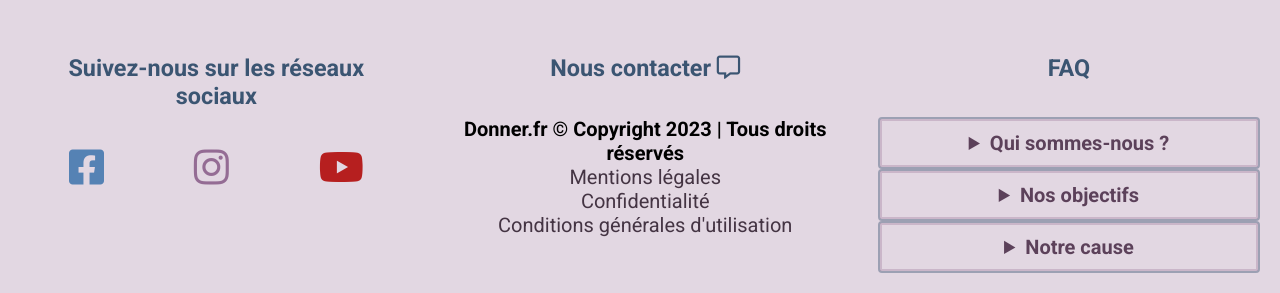
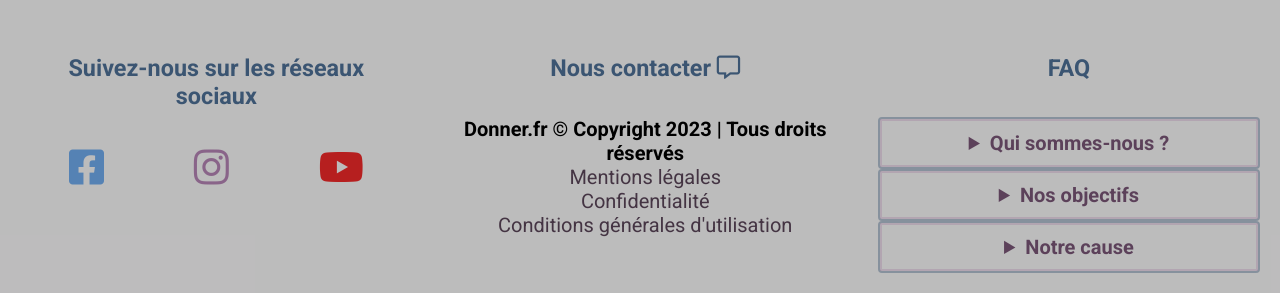
Before and after one commit to amaliaSC/donner, a Symfony app: template templates/ad/new.html.twig in a window 1280 px wide. Shown: the part 1036-1329 px from the top of the page. Run offline with Twig, Linux system fonts and the light colour scheme; the template is opened without the code that fills it, so the values that code supplies are empty; form fields are guessed from the names that the template uses; some libraries are stand-ins or nearby versions; some web fonts are replaced.

Commit message:
footer change of color

```diff
--- a/public/css/style_footer.css
+++ b/public/css/style_footer.css
@@ -3,7 +3,7 @@ footer {
   justify-content: space-around;
   max-height: 100%;
   width: 100%;
-  background-color: rgba(157, 120, 155, 0.294);
+  background-color: rgba(29, 28, 29, 0.294);
   text-align: center;
 }
 
--- a/src/Controller/ContactController.php
+++ b/src/Controller/ContactController.php
@@ -25,7 +25,7 @@ class ContactController extends AbstractController
         {
             $message = (new \Swift_Message('Formulaire de contact'))
                 ->setFrom($contact->getEmail())
-                ->setTo('contact@test.com')
+                ->setTo('amaliasabou@yahoo.fr')
                 ->setBody(
                     $this->renderView(
                         // templates/emails/registration.html.twig
@@ -34,7 +34,7 @@ class ContactController extends AbstractController
                     ),
                     'text/html'
                 );
-
+            //contact@test.com
         $mailer->send($message);
 
         $this->addFlash('message_send_success', 'Message envoyé avec succes');
--- a/src/Controller/SubCategoryController.php
+++ b/src/Controller/SubCategoryController.php
@@ -20,7 +20,8 @@ class SubCategoryController extends AbstractController
     {
         $category = $this->getDoctrine()->getRepository(Category::class)->find($id);
 
-        $subcategories = $this->getDoctrine()->getRepository(SubCategory::class)->findBy(["category" => $category], ["id" => "ASC"]);
+        $subcategories = $this->getDoctrine()->getRepository(SubCategory::class)->findBy(["category" => $category],
+         ["id" => "ASC"]);
 
 
         return $this->render('sub_category/showByCategory.html.twig', [
```
